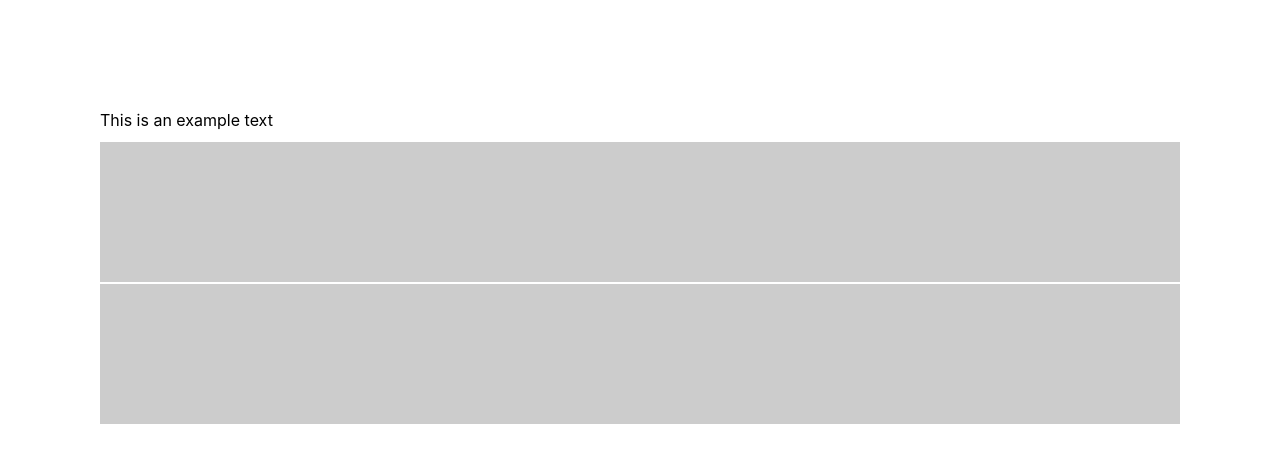
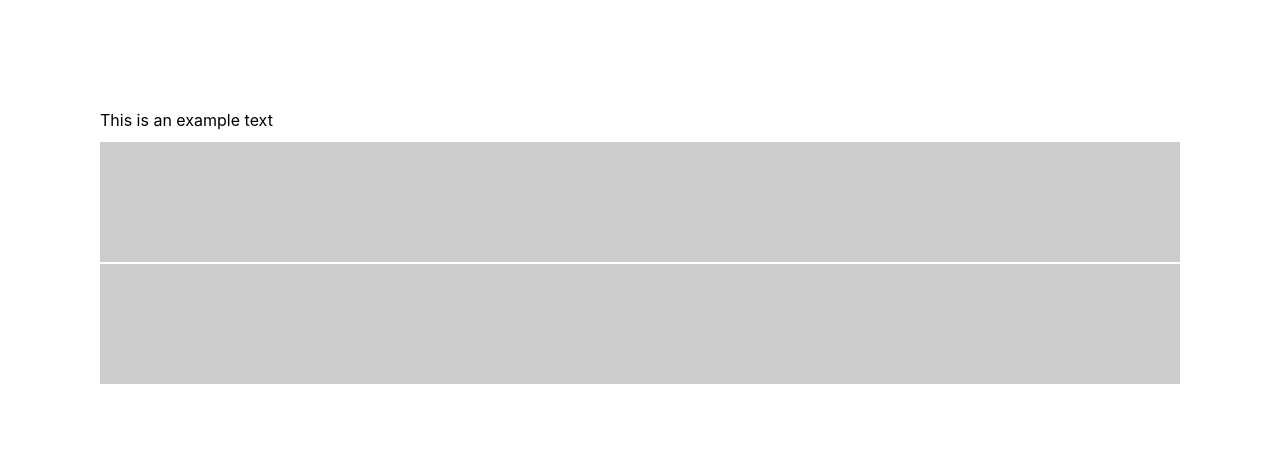
Before and after one commit to kevenndc/dnd-builder, a React (Create React App) app: page / in a window 1280 px wide. Shown: the top 462 px of the page. Built offline with nearby package versions, Linux system fonts and the light colour scheme.

Commit message:
included dragenter and dragleav events to dropzones

```diff
--- a/src/App.css
+++ b/src/App.css
@@ -26,25 +26,16 @@ h1 {
   margin: 0 auto;
 }
 
- .drop-zone {
+.drop-zone {
   display: flex;
   flex-direction: column;
-  padding-top: 60px;
-  padding-bottom: 60px;
+
 
   background-color: #ccc;
 }
 
-.drop-zones .drop-zone .draggable-item {
-  display: block;
-
-  cursor: pointer;
-
-  padding: 20px;
-  margin: 5px;
-
-  color: #000;
-  background-color: #f7f7f7;
+.drop-zone.dropzone--isover {
+  background-color: #bbb;
 }
 
 .dnd__module-wrapper {
@@ -80,3 +71,8 @@ h1 {
 .d-none {
   display: none;
 }
+
+.dnd__section {
+  padding-top: 60px;
+  padding-bottom: 60px;
+}
--- a/src/components/modules/builder-components/DropZone.js
+++ b/src/components/modules/builder-components/DropZone.js
@@ -1,6 +1,8 @@
-import React from 'react';
+import React, { useState } from 'react';
 
 export default function DropZone(props) {
+  const [isDragOver, setDragOver] = useState(false);
+
   /**
    * Handles the ondrop event by appending the dragged elemento to the drop zone
    * @param {Event} e
@@ -25,8 +27,10 @@ export default function DropZone(props) {
 
   return (
     <div
-      className="drop-zone"
+      className={`drop-zone ${isDragOver ? 'dropzone--isover' : ''}`}
       onDrop={drop}
+      onDragEnter={() => setDragOver(true)}
+      onDragLeave={() => setDragOver(false)}
       onDragOver={dragOver}
     >
       {props.children}
--- a/src/components/modules/section/Section.js
+++ b/src/components/modules/section/Section.js
@@ -2,7 +2,7 @@ import React from 'react';
 
 export default function Section(props) {
   return (
-    <div className="dnd__module">
+    <div className="dnd__module dnd__section">
       {props.children}
     </div>
   );
--- a/src/components/modules/section/SectionController.js
+++ b/src/components/modules/section/SectionController.js
@@ -4,7 +4,7 @@ import Section from './Section';
 import ModuleWrapper from '../builder-components/ModuleWrapper';
 import DropZone from '../builder-components/DropZone'
 
-export default function TextBlockController(props) {
+export default function SectionController(props) {
   const id = _uniqueId('dnd-');
 
   if (props.isBuilderMode) {
```
